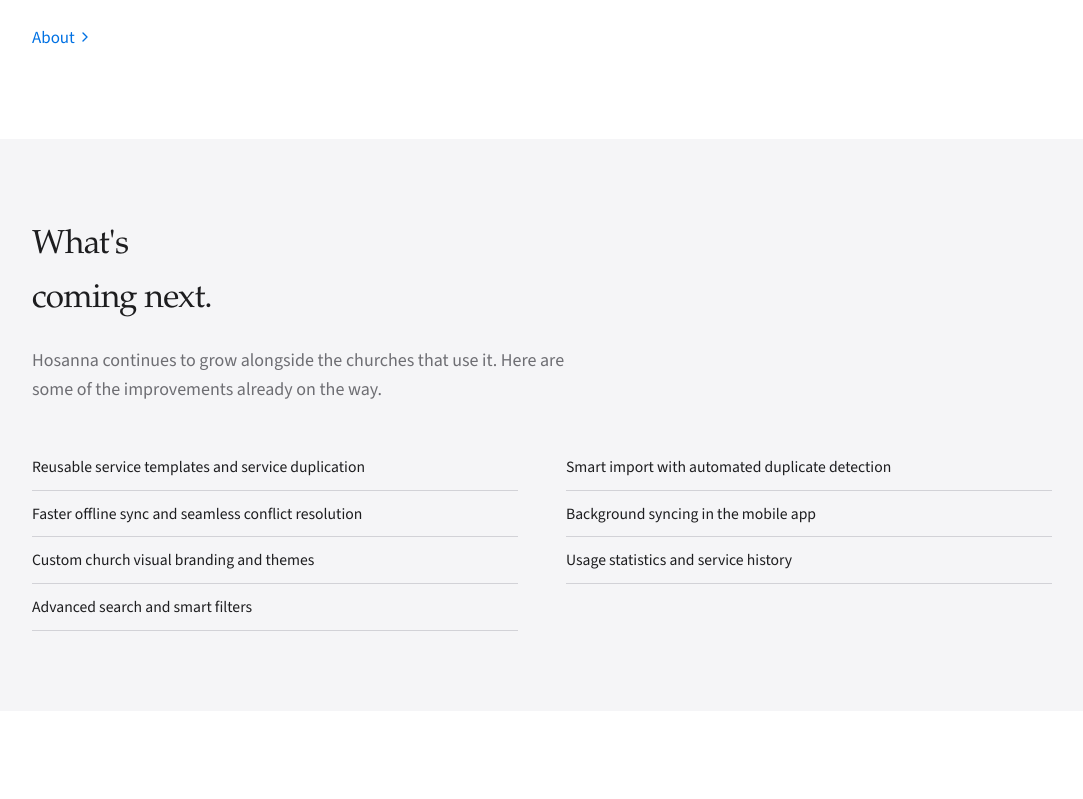
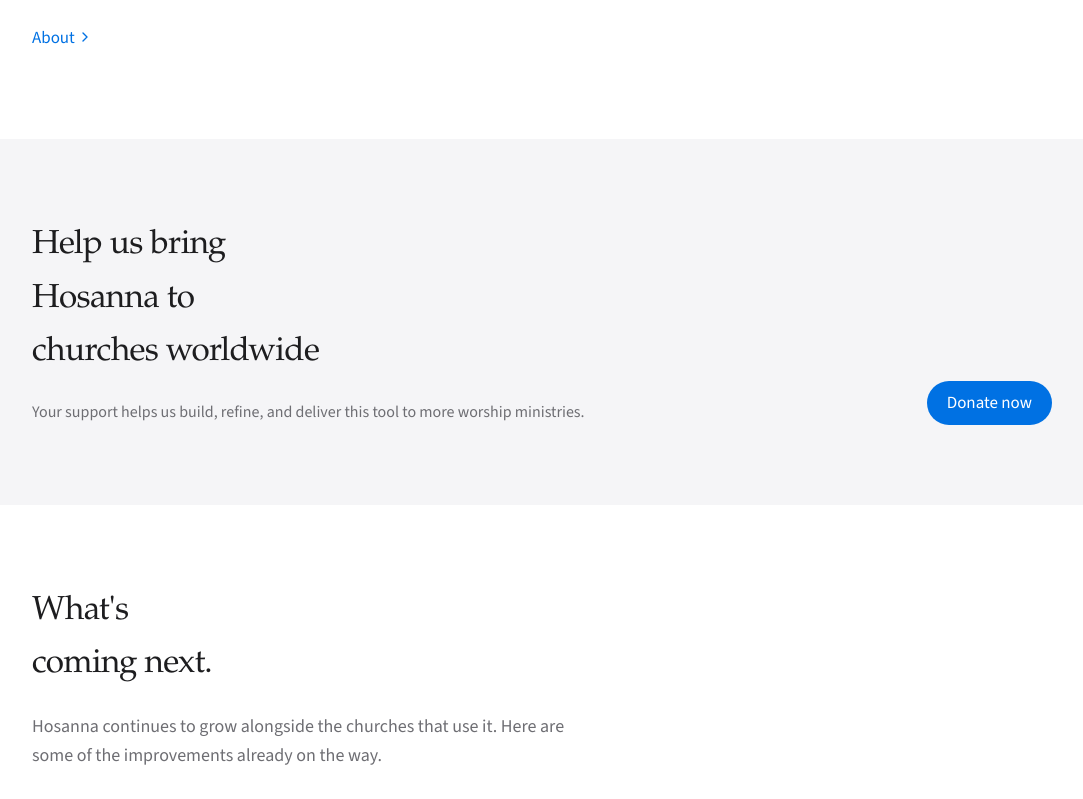
Before and after one commit to Apoll011/hosanna-saas, a React (Vite) app: page / in a window 1280 px wide. Shown: the part 9360-10159 px from the top of the page, without its empty margins (98-1181 px from the left). Built offline with nearby package versions, Linux system fonts and the light colour scheme; no server answers; a web font is replaced by a local one.

Commit message:
Add a fundraiser section in place of the popup.
The ask uses the existing support copy and opens the same GoFundMe campaign from a button on the page.

```diff
--- a/src/components/hosanna/HosannaLanding.tsx
+++ b/src/components/hosanna/HosannaLanding.tsx
@@ -580,11 +580,40 @@
   );
 }
 
+const goFundMeLink = "https://gofund.me/e46a567a7";
+
+function Support() {
+  const { t } = useI18n();
+
+  return (
+    <section id="support" className="bg-surface">
+      <div className="mx-auto flex max-w-[1068px] flex-col items-start gap-8 px-5 py-14 md:px-6 md:py-20 lg:flex-row lg:items-end lg:justify-between">
+        <div>
+          <h2 className={cn(display, "max-w-[18ch] text-[clamp(1.75rem,2.6vw,2.35rem)] text-foreground")}>
+            {t("landing.support.title")}
+          </h2>
+          <p className="mt-5 max-w-[40rem] text-base leading-relaxed text-muted-foreground">
+            {t("landing.support.description")}
+          </p>
+        </div>
+        <a
+          href={goFundMeLink}
+          target="_blank"
+          rel="noopener noreferrer"
+          className="inline-flex min-h-11 shrink-0 items-center justify-center rounded-full bg-primary px-5 text-[17px] text-primary-foreground hover:bg-primary-dark"
+        >
+          {t("landing.support.cta")}
+        </a>
+      </div>
+    </section>
+  );
+}
+
 function Roadmap() {
   const { t, dict } = useI18n();
 
   return (
-    <section className="bg-surface">
+    <section className="bg-background">
       <div className="mx-auto max-w-[1068px] px-5 py-14 md:px-6 md:py-20">
         <h2 className={cn(display, "max-w-[14ch] text-[clamp(1.75rem,2.6vw,2.35rem)] text-foreground")}>
           {t("landing.roadmap.title")}
@@ -608,7 +637,7 @@
   const { t, dict } = useI18n();
 
   return (
-    <section id="faq" className="bg-background">
+    <section id="faq" className="bg-surface">
       <div className="mx-auto max-w-3xl px-5 py-14 md:py-20">
         <h2 className={cn(display, "text-[clamp(1.75rem,2.6vw,2.35rem)] text-foreground")}>
           {t("landing.faq.title")}
@@ -678,6 +707,7 @@
         <Portability />
         <Pricing />
         <Founders />
+        <Support />
         <Roadmap />
         <FAQ />
         <FinalCTA />
--- a/src/lib/i18n/locales/en.ts
+++ b/src/lib/i18n/locales/en.ts
@@ -267,6 +267,7 @@
       title: "Help us bring Hosanna to churches worldwide",
       description:
         "Your support helps us build, refine, and deliver this tool to more worship ministries.",
+      cta: "Donate now",
       iframeTitle: "Support Hosanna on GoFundMe",
     },
     roadmap: {
--- a/src/lib/i18n/locales/es.ts
+++ b/src/lib/i18n/locales/es.ts
@@ -272,6 +272,7 @@
       title: "Ayúdanos a llevar Hosanna a iglesias de todo el mundo",
       description:
         "Tu contribución nos permite seguir creando, mejorando y llevando esta herramienta a más ministerios de alabanza.",
+      cta: "Donar ahora",
       iframeTitle: "Apoya a Hosanna en GoFundMe",
     },
     roadmap: {
--- a/src/lib/i18n/locales/pt.ts
+++ b/src/lib/i18n/locales/pt.ts
@@ -271,6 +271,7 @@
       title: "Ajude-nos a levar o Hosanna a igrejas de todo o mundo",
       description:
         "A sua contribuição ajuda-nos a continuar a construir, melhorar e levar esta ferramenta a mais equipas de louvor.",
+      cta: "Doar agora",
       iframeTitle: "Apoie o Hosanna no GoFundMe",
     },
     roadmap: {
--- a/src/styles.css
+++ b/src/styles.css
@@ -217,6 +217,7 @@
 #how,
 #mobile,
 #faq,
-#import {
+#import,
+#support {
   scroll-margin-top: 4.5rem;
 }
```
Also changed, not shown: 1 other file (tests, documents, lock files or other folders).
